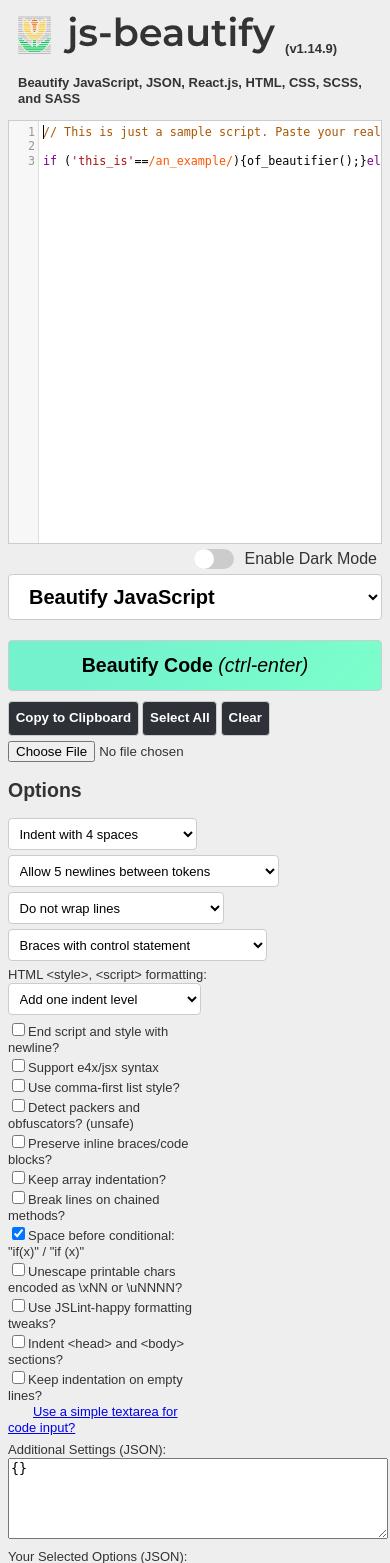
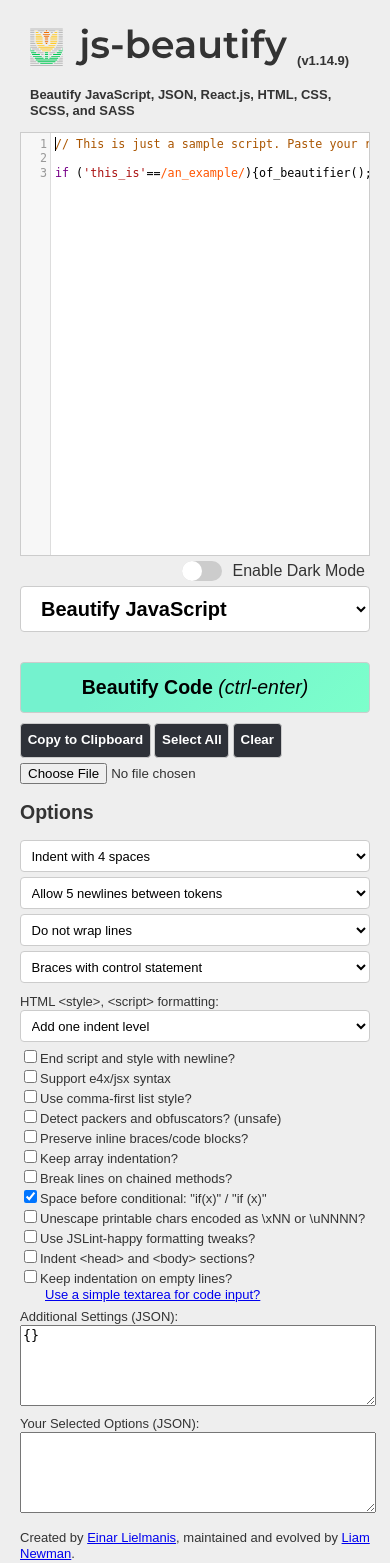
Before and after one commit to beautifier/js-beautify, a PHP site: page / in a window 390 px wide. Shown: the top 1563 px of the page. Run offline with PHP 8.4, Linux system fonts and the light colour scheme; style sheets or scripts are compiled from the project's sources; some libraries are stand-ins or nearby versions.

Commit message:
fix: Responsive design and dropdown text color
edited common-style.css for more responsive design and fixed the text inside dropdown menu of select element

```diff
--- a/web/common-style.css
+++ b/web/common-style.css
@@ -87,6 +87,8 @@ input[type="checkbox"], select, button {
   grid-template-areas:
     "title options"
     "editor options";
+  margin: 10px;
+  padding: 10px
 }
 
 .title {
@@ -113,8 +115,8 @@ select, .buttons-box button {
   box-sizing: border-box;
 }
 
-select {
-  display: block;
+select{
+  width: 100%;
 }
 
 .options-checkboxes, .options-select {
@@ -162,7 +164,7 @@ select {
   }
 
   .options-checkboxes, .options-select {
-    max-width: 50%;
+    max-width: 100%;
   }
 
   .title {
@@ -200,6 +202,10 @@ select {
   background-color: #2e3037;
   color: #e8eaed;
   border: 1px solid #333333;
+}
+
+.dark-mode option{
+  color: white;
 }
 
 #theme-toggle-wrapper {
```
